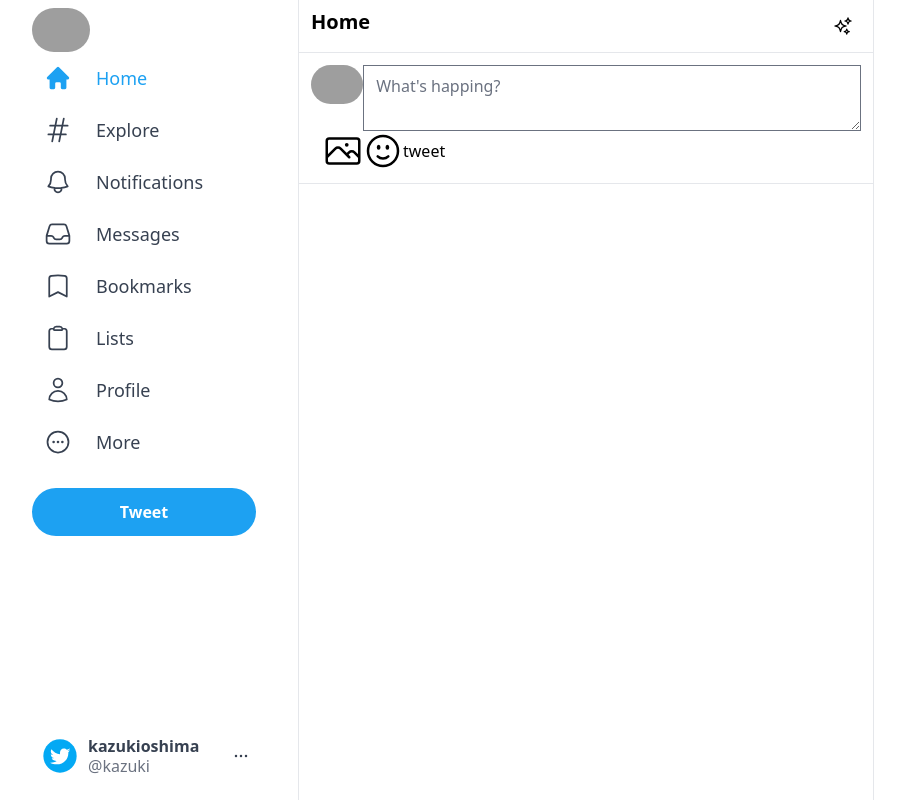
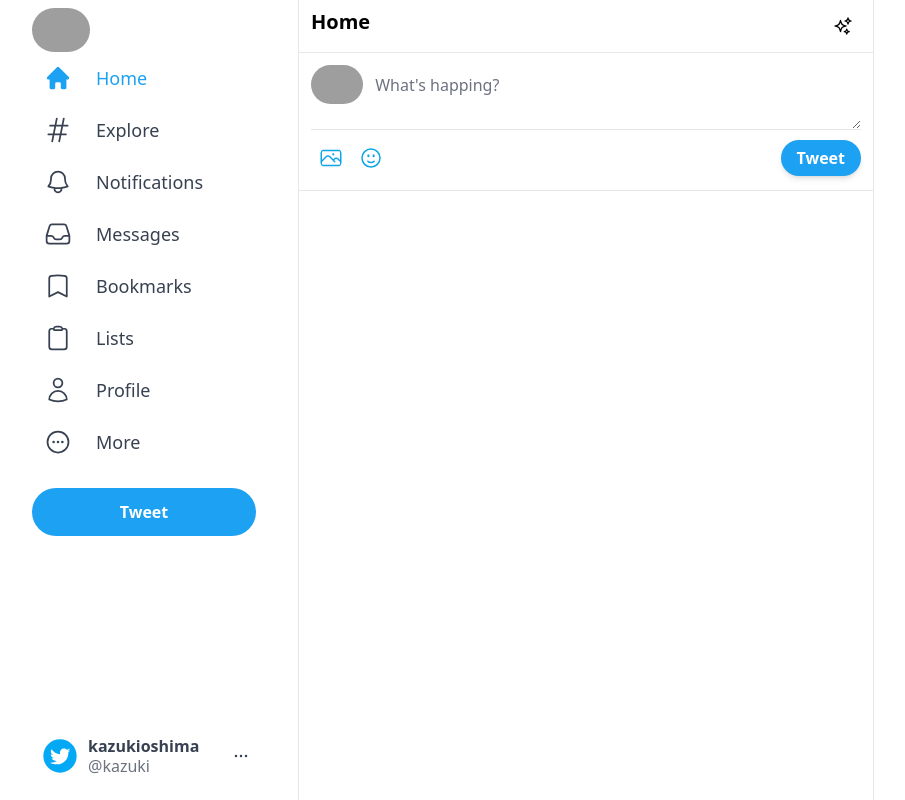
Before and after one commit to cocoide/twitter, a Next.js app: page / in a window 1280 px wide. Shown: the whole page, without its empty margins (72-977 px from the left). Built offline with nearby package versions, Linux system fonts and the light colour scheme; grey boxes are pictures that could not be loaded.

Commit message:
Add input section of feed component

```diff
--- a/src/components/Organisms/FeedForm.tsx
+++ b/src/components/Organisms/FeedForm.tsx
@@ -5,20 +5,25 @@
     return (
         <div className="flex flex-col border-b border-gray-200 p-3 space-x-3">
 
-
-            <div className="flex flex-row">
+            <div className="divide-y divide-gray-200">
+                <div className="flex">
                 <TwitterIcon />
-                <textarea rows={2} className="w-full" placeholder="What's happing?"></textarea>
+                    <textarea className="w-full border-none focus:ring-0"
+                        rows={2} placeholder="What's happing?"></textarea>
             </div>
 
 
-            <div className="flex flex-row">
-                <PhotoIcon className="w-10"></PhotoIcon>
-                <FaceSmileIcon className="w-10"></FaceSmileIcon>
-                <button className="">tweet</button>
+                <div className="flex justify-between items-center pt-2">
+                    <div className="flex">
+                        <PhotoIcon className="w-10 hoverEffect p-2 text-sky-500"></PhotoIcon>
+                        <FaceSmileIcon className="w-10 hoverEffect p-2 text-sky-500"></FaceSmileIcon>
+                    </div>
+                    <button className="bg-[#1DA1F2] rounded-full font-bold py-1.5 px-4 text-white shadow-md
+                    hover:brightness-95 disabled:opacity-50"
+                    >Tweet</button>
             </div>
 
-
+            </div>
         </div>
     )
 }
```
